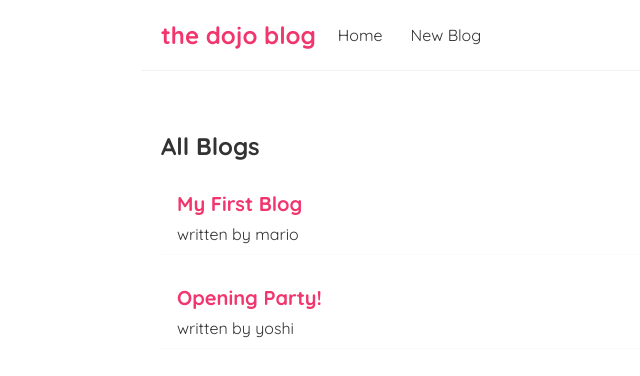
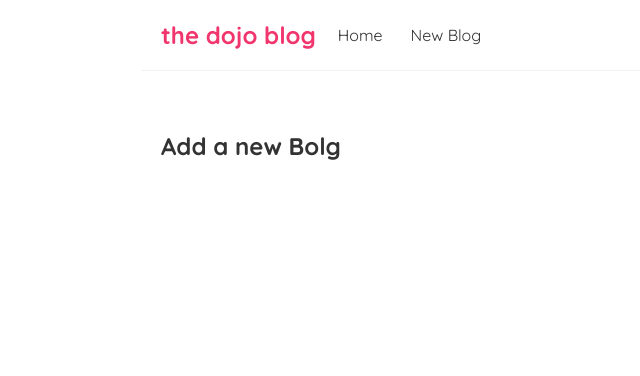
Before and after one commit to TurkiOmar77/course-react, a React (Create React App) app: page /create in a window 1280 px wide. Shown: the top 376 px of the page, without its empty margins (179-819 px from the left). Built offline with nearby package versions, Linux system fonts and the light colour scheme; data requests are answered from the project's data file.

Commit message:
cours 24

```diff
--- a/package.json
+++ b/package.json
@@ -6,6 +6,7 @@
     "cra-template": "1.2.0",
     "react": "^19.0.0",
     "react-dom": "^19.0.0",
+    "react-router-dom": "^6.28.1",
     "react-scripts": "5.0.1"
   },
   "scripts": {
--- a/src/App.js
+++ b/src/App.js
@@ -1,17 +1,23 @@
 import Navbar from './navbar';
 import Home from './Home';
-
+import { BrowserRouter as Router , Route, Routes } from 'react-router-dom';
+import Create from './create';
 function App() {
   const title = 'welcome to new bolg :)';
   const likes = 50;
   const linkGoogle = "http//www.google.com";
   return (
-    <div className="App">
-      <Navbar />
-      <div className="content">
-        <Home />
+    <Router>
+      <div className="App">
+        <Navbar />
+        <div className="content">
+          <Routes>
+            <Route path="/" element={<Home />} />
+            <Route path="/create" element={<Create />} />
+          </Routes>
+        </div>
       </div>
-    </div>
+    </Router>
   );
 }
 
--- a/src/Home.js
+++ b/src/Home.js
@@ -1,33 +1,7 @@
-import { useState , useEffect } from "react";
 import BlogsList from "./BlogsList";
+import useFetch from "./fetch";
 const Home = () => {
-
-    const [blogs,setBlogs] = useState(null);
-    const [isPinding ,setIsPinding] = useState(true);
-    const [error,setError] = useState(null);
-
-
-      useEffect(()=>{
-        setTimeout(()=>{
-        fetch('http://localhost:8000/blogs')
-        .then(res=>{
-          console.log(res)
-          if(!res.ok){
-            throw Error('could not fetch the data');
-          }
-          return res.json()
-        })
-        .then(data => {
-          setBlogs(data);
-          setIsPinding(false);
-          setError(null);
-        })
-        .catch(err =>{
-          setIsPinding(false);
-          setError(err.message);
-        })
-        },1000)
-    },[]);
+  const {Data : blogs,isPinding,error} = useFetch('http://localhost:8000/blogs');
     return (
         <div className="home">
           {error && <div>{error}</div>}
--- /dev/null
+++ b/src/create.js
@@ -0,0 +1,9 @@
+const Create = () => {
+    return (
+        <div className="create">
+            <h2>Add a new Bolg</h2>
+        </div>
+     );
+}
+
+export default Create;
--- /dev/null
+++ b/src/fetch.js
@@ -0,0 +1,37 @@
+import { useState,useEffect } from "react";
+
+const useFetch = (url) =>{
+    const [Data,setData] = useState(null);
+    const [isPinding ,setIsPinding] = useState(true);
+    const [error,setError] = useState(null);
+    useEffect(()=>{
+      const abortCont = new AbortController();
+        setTimeout(()=>{
+        fetch(url, {signal : abortCont.signal})
+        .then(res=>{
+          if(!res.ok){
+            throw Error('could not fetch the data');
+
+          }
+          return res.json()
+        })
+        .then(data => {
+          setData(data);
+          setIsPinding(false);
+          setError(null);
+        })
+        .catch(err =>{
+          if(err.name === "AbortError"){
+            console.log("fetch aborted");
+          }else{
+            setIsPinding(false);
+            setError(err.message);
+          }
+        })
+        },1000)
+    },[url]);
+
+    return {Data,isPinding,error}
+}
+
+export default useFetch;
--- a/src/navbar.js
+++ b/src/navbar.js
@@ -1,10 +1,11 @@
+import { Link } from "react-router-dom";
 const Navbar = () => {
     return (
         <nav className="navbar">
             <h1>the dojo blog</h1>
             <div className="linkes">
-                <a href="/">Home</a>
-                <a href="/create">New Blog</a>
+                <Link to="/">Home</Link>
+                <Link to="/create">New Blog</Link>
             </div>
         </nav>
      );
```
Also changed, not shown: data/db.json (indentation only), 1 other file (tests, documents, lock files or other folders).
